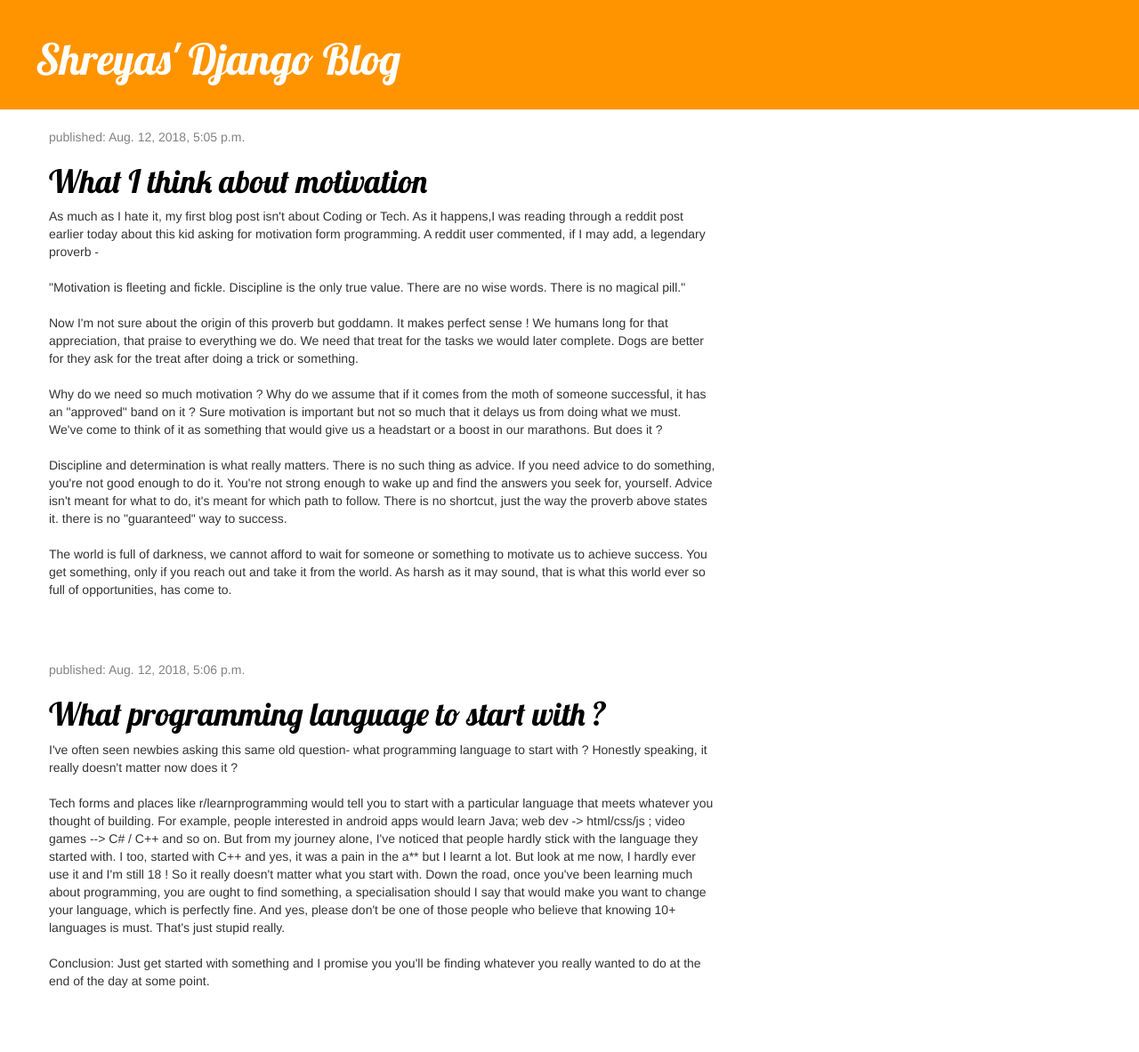
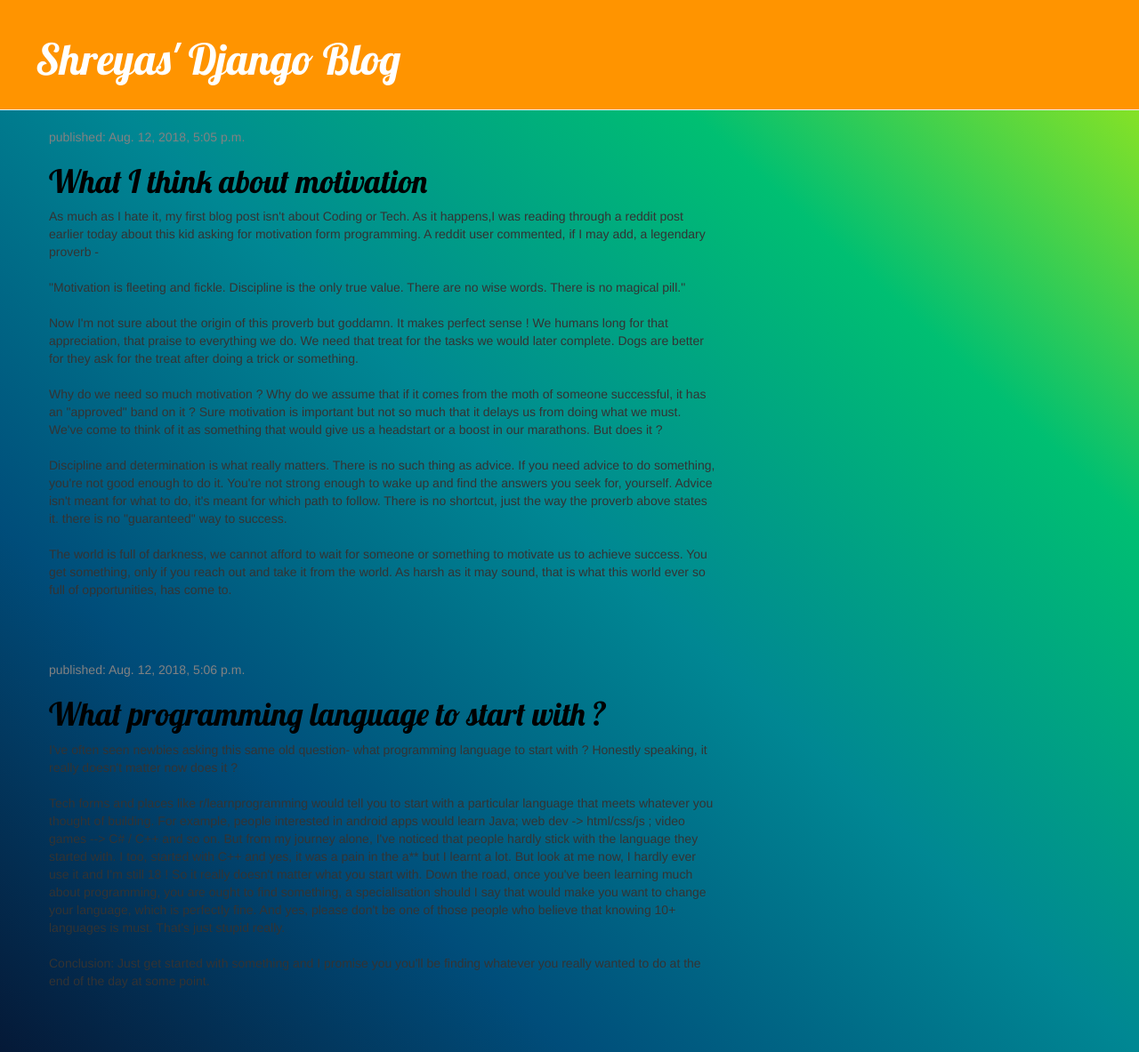
Before and after one commit to shreybs/DjangoBlog, a Django app: page / in a window 1280 px wide. Shown: the whole page at 89% size. Run offline with Django 3.2, Linux system fonts and the light colour scheme; data comes from the database, SQL or seed files in the repository; some libraries are stand-ins or nearby versions.

Commit message:
Changed Style

```diff
--- a/blogTool/templates/blog/post_list.html
+++ b/blogTool/templates/blog/post_list.html
@@ -8,7 +8,7 @@
         <link href="//fonts.googleapis.com/css?family=Lobster&subset=latin,latin-ext" rel="stylesheet" type="text/css">
 
     </head>
-    <body>
+    <body style="background-image: linear-gradient(to right top, #051937, #004d7a, #008793, #00bf72, #a8eb12);">
         <div class="page-header">
             <h1><a href="/">Shreyas' Django Blog</a></h1>
         </div>
```
